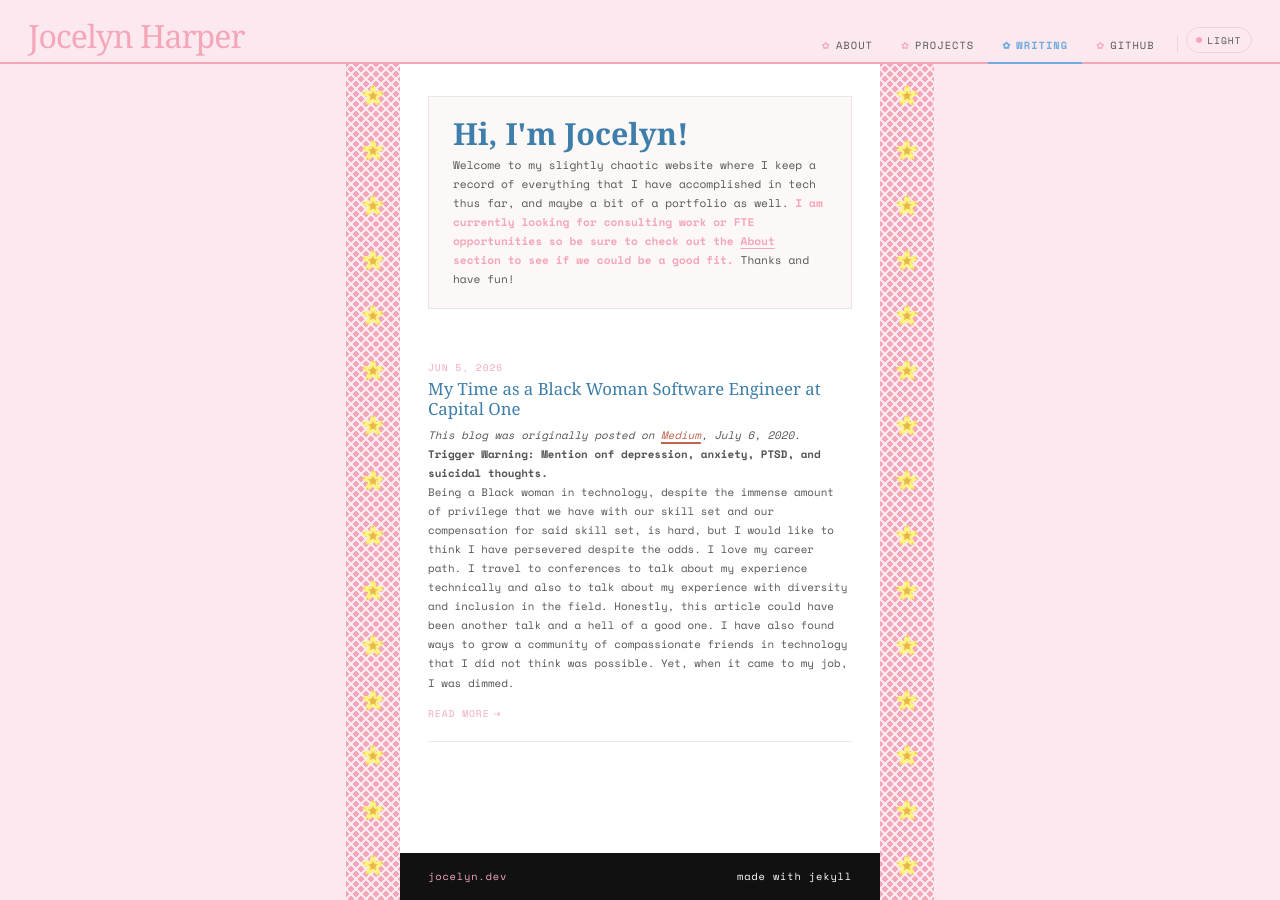
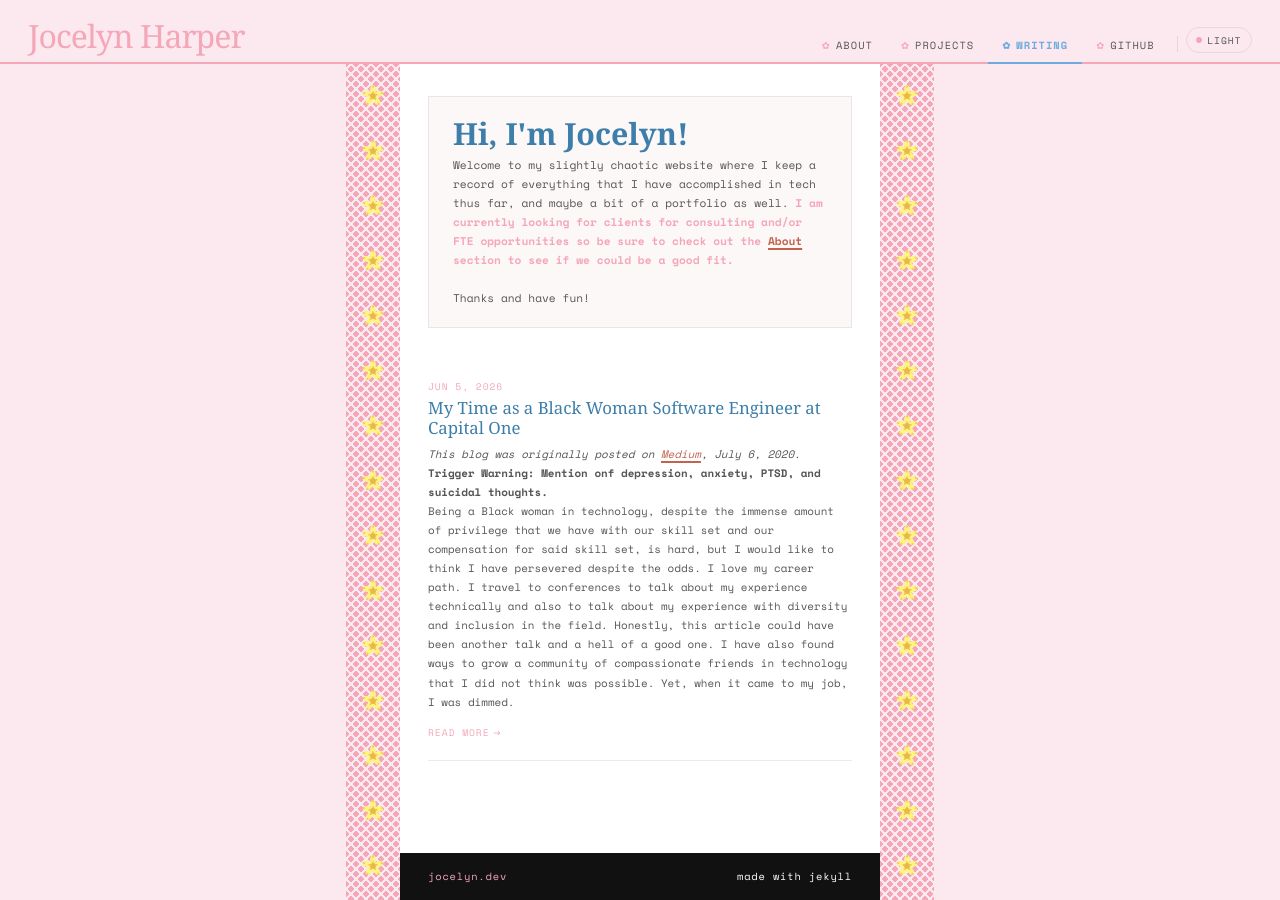
Before and after one commit to javawitch/javawitch.github.io, a Jekyll site: the page built from index.html, in a window 1280 px wide. Built offline with Jekyll 4.4.1, drawn with Linux system fonts in a browser that asks for light colours.

Commit message:
Still trying to get the css to woorrrkkkk.

```diff
--- a/_sass/petal.scss
+++ b/_sass/petal.scss
@@ -158,13 +158,6 @@ a:hover { text-decoration-thickness: 2.5px; }
 
   b {
     color: var(--accent);
-  }
-
-  a {
-    color: var(--accent);
-    text-decoration: underline;
-    text-underline-offset: 3px;
-    &:hover { text-decoration-thickness: 2px; }
   }
 }
 
--- a/index.html
+++ b/index.html
@@ -4,7 +4,7 @@ title: Writing
 ---
 <div class="writing-header">
   <h1>Hi, I'm Jocelyn!</h1>
-  <p>Welcome to my slightly chaotic website where I keep a record of everything that I have accomplished in tech thus far, and maybe a bit of a portfolio as well. <b>I am currently looking for consulting work or FTE opportunities so be sure to check out the <a href="/about">About</a> section to see if we could be a good fit.</b> Thanks and have fun!</p>
+  <p>Welcome to my slightly chaotic website where I keep a record of everything that I have accomplished in tech thus far, and maybe a bit of a portfolio as well. <b>I am currently looking for clients for consulting and/or FTE opportunities so be sure to check out the <a href="/about">About</a> section to see if we could be a good fit.</b><br><br>Thanks and have fun!</p>
 </div>
 <ul class="post-list">
   {% for post in site.posts %}
```
